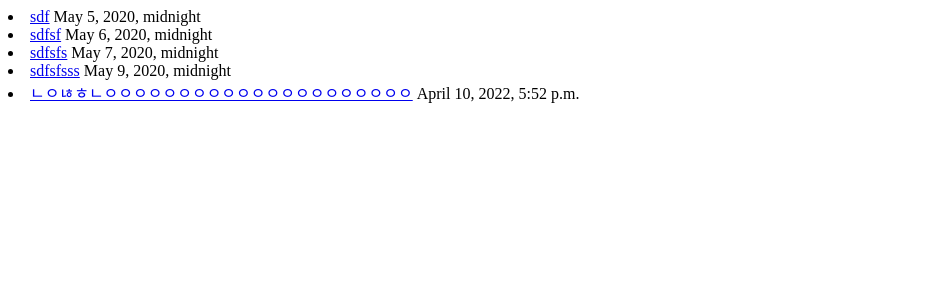
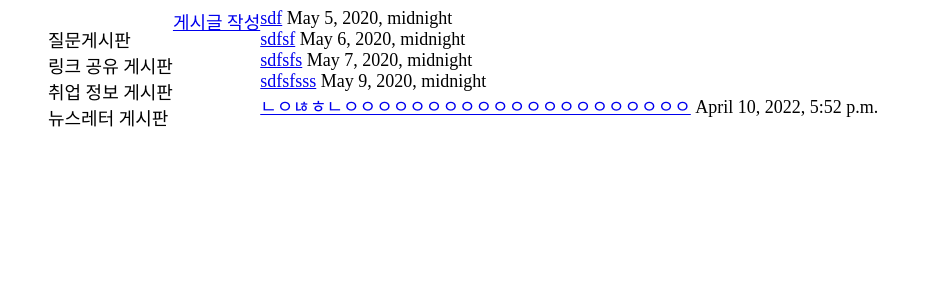
Before and after one commit to aqswa/Django_project1, a Django app: page / in a window 1280 px wide. Shown: the top 308 px of the page, without its empty margins (0-932 px from the left). Run offline with Django 4.2, Linux system fonts and the light colour scheme; data comes from the database, SQL or seed files in the repository; both versions use the stored data as it was after the commit; some web fonts are replaced.

Commit message:
CRUD기능

```diff
--- a/Dproject1/main/models.py
+++ b/Dproject1/main/models.py
@@ -1,9 +1,10 @@
 from django.db import models
+from datetime import datetime
 
 # Create your models here.
 class Post(models.Model):
     title = models.CharField(max_length=100)
-    upload_time=models.DateTimeField(unique=True)
+    upload_time=models.DateTimeField(default=datetime.now())
     contents = models.TextField()
 
     def __str__(self):
--- /dev/null
+++ b/Dproject1/main/static/css/style.css
@@ -0,0 +1,18 @@
+@font-face {
+    font-family: 'Pretendard-Regular';
+    src: url('https://cdn.jsdelivr.net/gh/Project-Noonnu/noonfonts_2107@1.1/Pretendard-Regular.woff') format('woff');
+    font-weight: 400;
+    font-style: normal;
+}
+*{
+    font-family: 'Pretendard-Regular';
+    font-size: 18px;
+}
+
+ul, li{
+    list-style-type: none;
+}
+
+.main{
+    display: flex;
+}
--- a/Dproject1/main/templates/detail.html
+++ b/Dproject1/main/templates/detail.html
@@ -4,5 +4,8 @@
         <br>
         <span>{{post.upload_time}}</span>
         <div class="content">{{post.contents}}</div>
+        <a href="{%url 'update' pk=post.id%}">Update</a>
+        <a href="{%url 'delete' pk=post.id %}">Delete</a>
+        <a href="{%url 'index'%}">목록</a>
     </div>
 </body>
--- a/Dproject1/main/templates/index.html
+++ b/Dproject1/main/templates/index.html
@@ -2,6 +2,8 @@
 <html lang="en">
 <head>
     <meta charset="UTF-8">
+    {%load static%}
+    <link rel = "stylesheet" href="{%static '/css/style.css'%}">
     <title>이개커</title>
 </head>
 <body>
@@ -12,7 +14,15 @@
     </header>
     <div class="main">
         <div class="nav">
-
+            <ul>
+                <li>질문게시판</li>
+                <li>링크 공유 게시판</li>
+                <li>취업 정보 게시판</li>
+                <li>뉴스레터 게시판</li>
+            </ul>
+        </div>
+        <div class="post_new">
+            <a href="/create/">게시글 작성</a>
         </div>
         <div class="rank_postings">
             {%for post in posts %}
--- a/Dproject1/main/views.py
+++ b/Dproject1/main/views.py
@@ -1,8 +1,10 @@
-from django.shortcuts import get_object_or_404, render
+from multiprocessing import context
+from django.shortcuts import get_object_or_404, render, redirect, HttpResponseRedirect
 from django.utils import timezone
 
 # Create your views here.
 from main.models import Post
+from .forms import postForm
 
 def index(request):
     posts = Post.objects.filter(upload_time__lte=timezone.now()).order_by('upload_time')
@@ -11,3 +13,33 @@ def index(request):
 def detail(request, pk):
     post = get_object_or_404(Post, pk=pk)
     return render(request, 'detail.html', {'post':post})
+
+def create(request):
+    context = {}
+    form = postForm(request.POST or None, request.FILES or None)
+
+    if request.method == "POST":
+        if form.is_valid():
+            post = form.save()
+            return redirect('detail', post.pk)
+    else:
+        context['form'] = form
+        return render(request, "create.html", context)
+
+def delete(request, pk):
+    post = get_object_or_404(Post, pk=pk)
+    post.delete()
+    return redirect('index')
+
+def update(request, pk):
+    context = {}
+    post = get_object_or_404(Post, pk=pk)
+
+    form = postForm(request.POST or None, instance = post)
+
+    if form.is_valid():
+        form.save()
+        return redirect('detail', post.pk)
+
+    context["form"] = form
+    return render(request, "update.html", context)
--- a/Dproject1/project1/settings.py
+++ b/Dproject1/project1/settings.py
@@ -11,6 +11,7 @@ https://docs.djangoproject.com/en/4.0/ref/settings/
 """
 
 from pathlib import Path
+import os
 
 # Build paths inside the project like this: BASE_DIR / 'subdir'.
 BASE_DIR = Path(__file__).resolve().parent.parent
@@ -118,6 +119,10 @@ USE_TZ = True
 
 STATIC_URL = 'static/'
 
+STATICFILES_DIRS = (
+    os.path.join(BASE_DIR, 'static/'),
+)
+
 # Default primary key field type
 # https://docs.djangoproject.com/en/4.0/ref/settings/#default-auto-field
 
--- a/Dproject1/project1/urls.py
+++ b/Dproject1/project1/urls.py
@@ -15,10 +15,13 @@ Including another URLconf
 """
 from django.contrib import admin
 from django.urls import path
-from main.views import index, detail
+from main.views import index, detail, create, delete, update
 
 urlpatterns = [
     path('admin/', admin.site.urls),
     path('', index, name="index"),
     path('<int:pk>', detail, name="detail"),
+    path('create/', create, name="create"),
+    path('<int:pk>/delete', delete, name="delete"),
+    path('<int:pk>/update', update, name="update"),
 ]
```
Also changed, not shown: Dproject1/main/forms.py (added, +7 -0 lines), Dproject1/main/templates/create.html (added, +7 -0 lines), Dproject1/main/templates/update.html (added, +7 -0 lines), Dproject1/db.sqlite3, Dproject1/main/migrations/0003_alter_post_upload_time.py (added).
